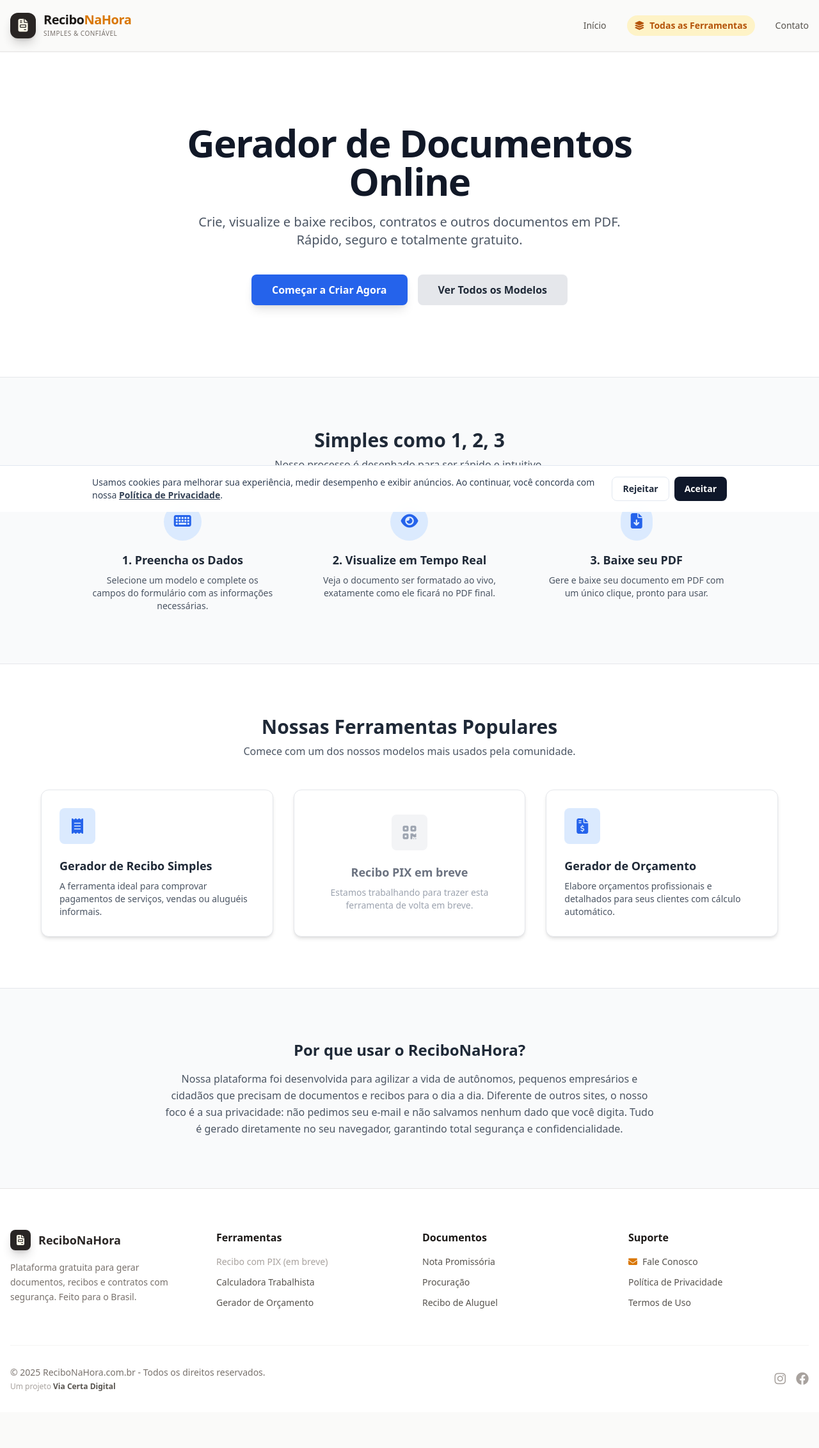
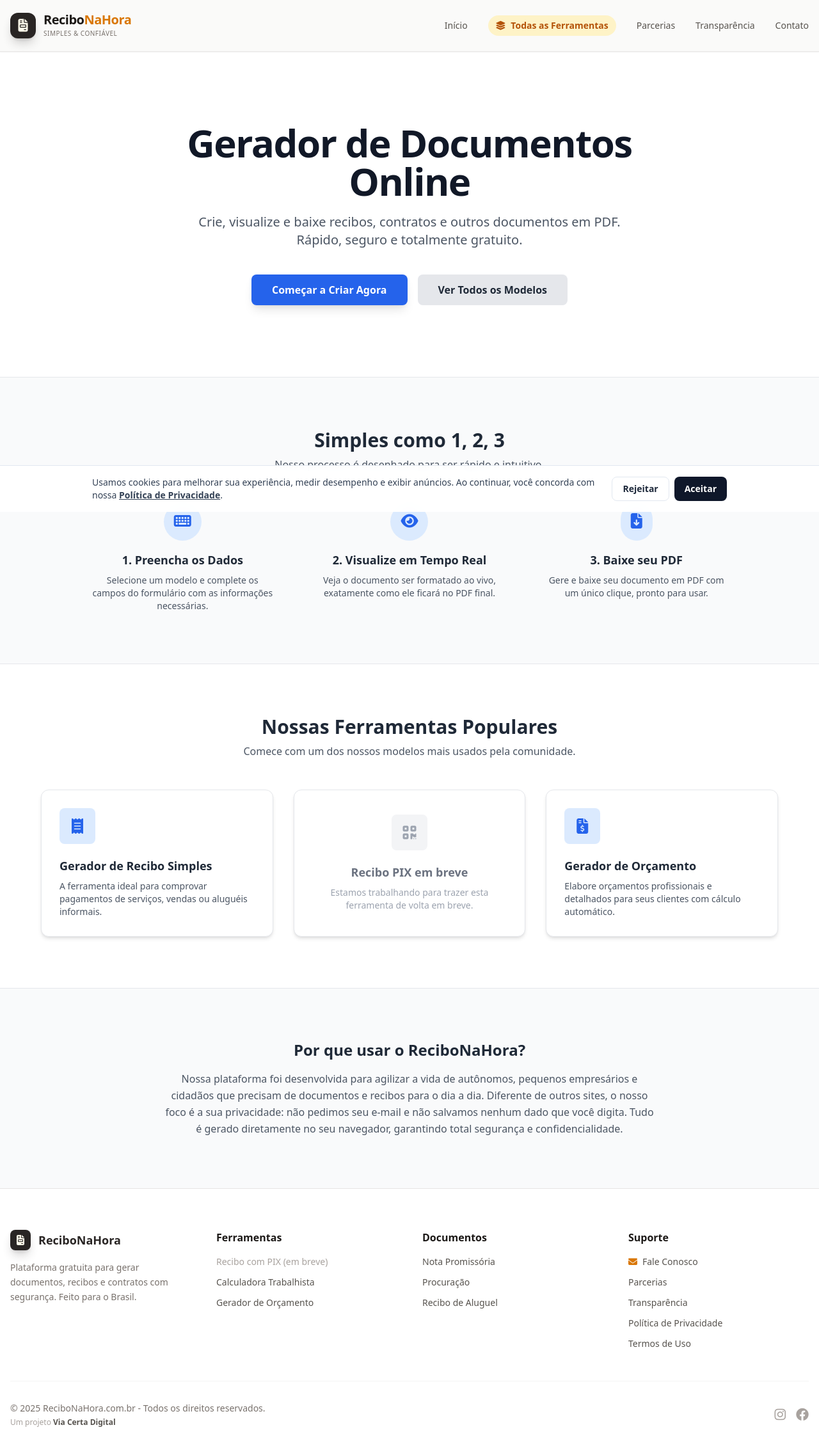
Before and after one commit to flaviomelo2213/recibo-na-hora, a Next.js app: page / in a window 1280 px wide. Shown: the whole page at 64% size. Before the commit the page ends 2207 px from the top, so only its background shows below. Built offline with nearby package versions, Linux system fonts and the light colour scheme.

Commit message:
fix(types): tipar props na home (app/page.tsx)

```diff
--- a/app/layout.tsx
+++ b/app/layout.tsx
@@ -80,6 +80,12 @@
                 className="text-amber-700 font-bold hover:text-amber-800 transition flex items-center gap-2 bg-amber-100 px-3 py-1.5 rounded-full"
               >
                 <i className="fa-solid fa-layer-group" /> Todas as Ferramentas
+              </a>
+              <a href="/parcerias" className="hover:text-amber-600 transition">
+                Parcerias
+              </a>
+              <a href="/como-ganhamos-dinheiro" className="hover:text-amber-600 transition">
+                Transparência
               </a>
               <a href="#contato" className="hover:text-amber-600 transition">
                 Contato
@@ -178,6 +184,16 @@
                       Fale Conosco
                     </a>
                   </li>
+                   <li>
+                    <a href="/parcerias" className="hover:text-amber-600">
+                      Parcerias
+                    </a>
+                  </li>
+                  <li>
+                    <a href="/como-ganhamos-dinheiro" className="hover:text-amber-600">
+                      Transparência
+                    </a>
+                  </li>
                   <li>
                     <a href="/politica-de-privacidade" className="hover:text-amber-600">
                       Política de Privacidade
```
Also changed, not shown: app/page.tsx (+10 -3 lines).
